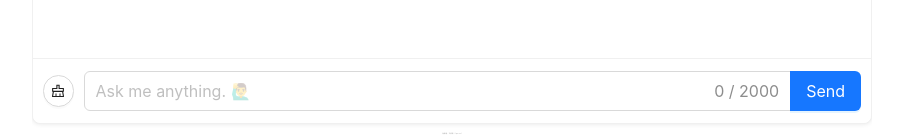
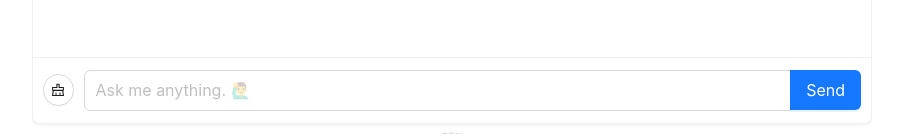
Before and after one commit to sunls2/chat-web, a React (Create React App) app: page / in a window 1280 px wide. Shown: the part 660-797 px from the top of the page, without its empty margins (188-1091 px from the left). Built offline with nearby package versions, Linux system fonts and the light colour scheme.

Commit message:
use textArea instead of input

```diff
--- a/src/App.js
+++ b/src/App.js
@@ -86,7 +86,7 @@ function App() {
             messageApi.warning("Typing in progress.")
             return
         }
-        const inputValue = resend || inputRef.current.input.value
+        const inputValue = resend || inputRef.current.resizableTextArea.textArea.value
         if (!inputValue.trim()) {
             messageApi.warning("There is nothing.")
             return
@@ -252,19 +252,19 @@ function App() {
                 }}>
                     <Clear {...{onClear}}/>
                     <Input.Group compact style={{display: "flex"}}>
-                        <Input
+                        <Input.TextArea
                             ref={inputRef}
-                            showCount
                             size="large"
                             maxLength={2000}
                             value={inputText}
+                            autoSize={{maxRows: 1}}
                             onPressEnter={onPressEnter}
                             onCompositionStart={handleComposition}
                             onCompositionEnd={handleComposition}
                             onChange={inputChange}
                             style={{textAlign: "left"}}
                             placeholder="Ask me anything. 🙋‍♂️">
-                        </Input>
+                        </Input.TextArea>
                         <Button size="large" onClick={onSendClick} type={"primary"}>Send</Button>
                     </Input.Group>
                     {typing ? <IconBtn onClick={stopTyping} src="icon/stop.svg" size="20px"/> : null}
```
